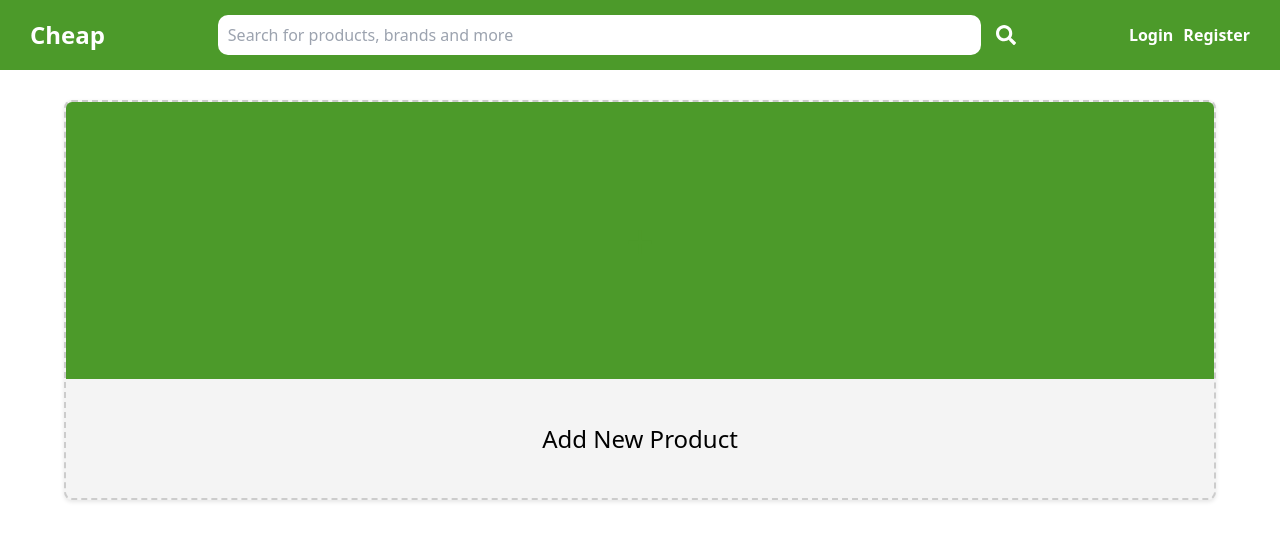
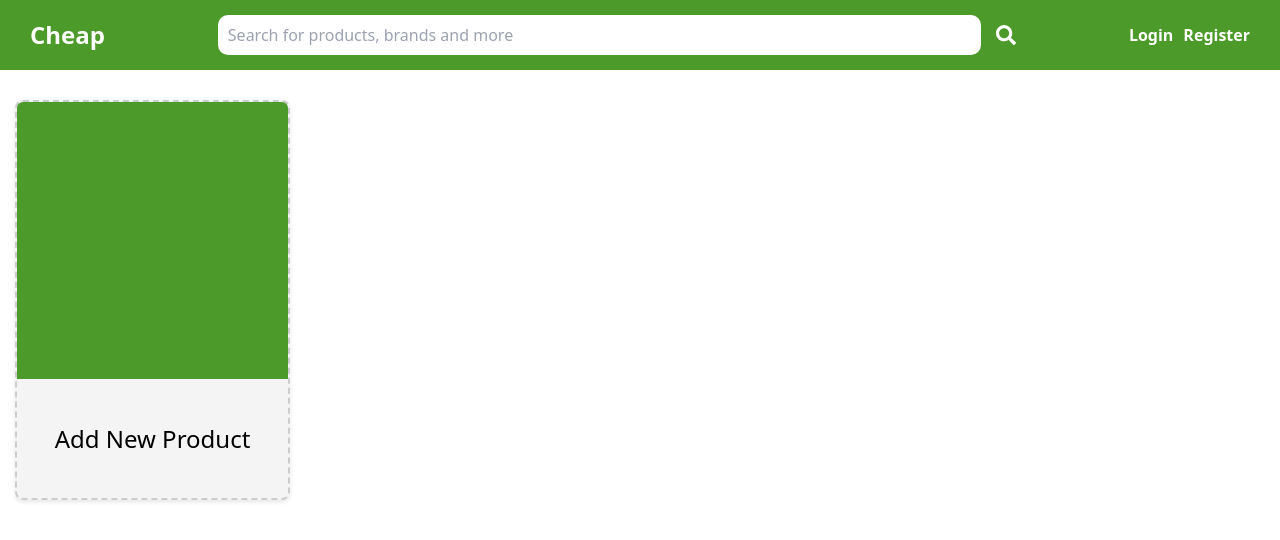
Before and after one commit to scriptpi01/Cheap-Ecommerce, a React (Vite) app: page /Cheap-Ecommerce/home1 in a window 1280 px wide. Shown: the top 540 px of the page. Built offline with nearby package versions, Linux system fonts and the light colour scheme.

Commit message:
Update project files and redeploy

```diff
--- a/src/pages/Home1.jsx
+++ b/src/pages/Home1.jsx
@@ -1,7 +1,7 @@
 import React, { useState, useEffect } from 'react';
 import { useParams } from 'react-router-dom';
 import { db } from '../firebase-config';
-import { collection, query, where, getDocs } from 'firebase/firestore';
+import { collection, query, where, getDocs, doc, updateDoc, addDoc } from 'firebase/firestore';
 import Card1 from '../components/Card1';
 import AddProductModal from '../components/AddProductModal';
 import '../styles/Home1.css';
@@ -77,7 +77,7 @@ const Home1 = () => {
   const handleClose = () => setShowModal(false);
 
   return (
-        <div className="home">
+    <div className="home1">
       {items.map(item => (
         <Card1
           key={item.id}
```
Also changed, not shown: 46 other files (tests, documents, lock files or other folders). Lines whose indentation alone changed are shown as unchanged.
